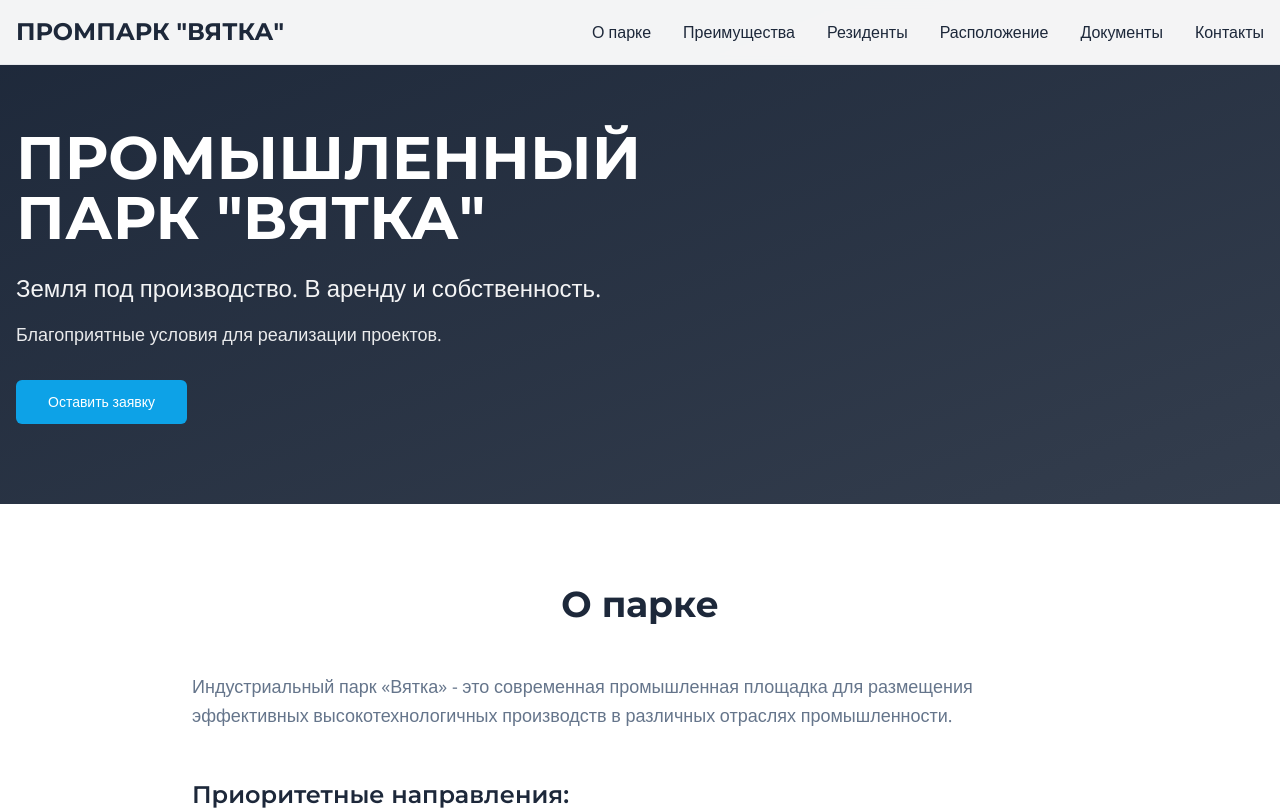
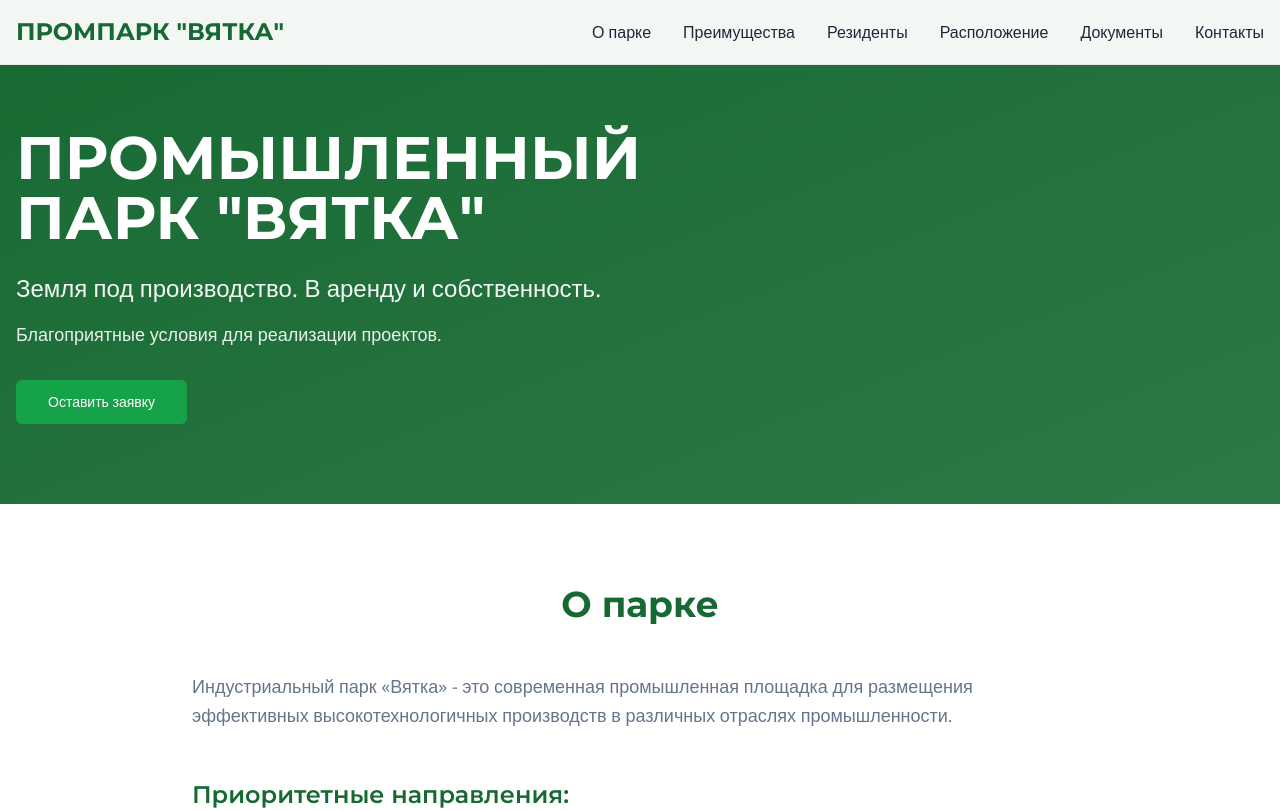
Before and after one commit to pr-poehali-dev/vyatka-industrial-park, a React (Vite) app: page / in a window 1280 px wide. Shown: the top 810 px of the page. Built offline with nearby package versions, Linux system fonts and the light colour scheme.

Commit message:
Стиль: зеленое оформление сайта

```diff
--- a/src/index.css
+++ b/src/index.css
@@ -15,16 +15,16 @@
     --popover: 0 0% 100%;
     --popover-foreground: 217 33% 17%;
 
-    --primary: 199 89% 48%;
+    --primary: 142 76% 36%;
     --primary-foreground: 0 0% 100%;
 
-    --secondary: 217 33% 17%;
+    --secondary: 140 65% 25%;
     --secondary-foreground: 0 0% 100%;
 
     --muted: 220 13% 96%;
     --muted-foreground: 215 16% 47%;
 
-    --accent: 199 89% 48%;
+    --accent: 142 76% 36%;
     --accent-foreground: 0 0% 100%;
 
     --destructive: 0 84% 60%;
@@ -32,7 +32,7 @@
 
     --border: 220 13% 91%;
     --input: 220 13% 91%;
-    --ring: 199 89% 48%;
+    --ring: 142 76% 36%;
 
     --radius: 0.5rem;
 
```
